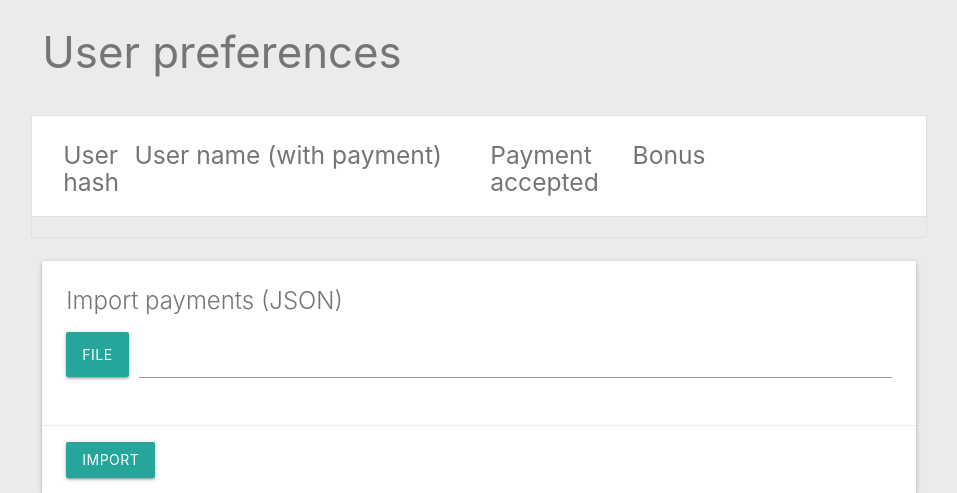
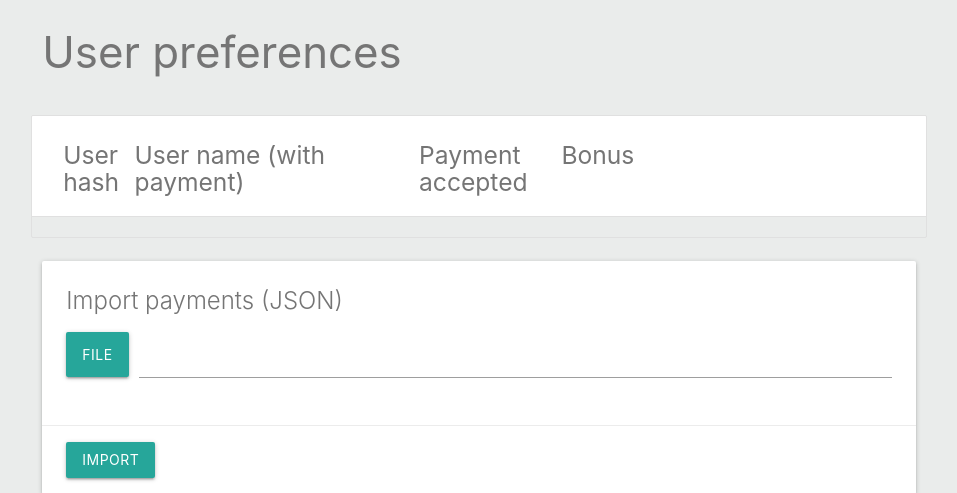
Before and after one commit to ksiuwr/zosia-site-v2016, a Django app: template app/src/conferences/templates/conferences/user_preferences_index.html in a window 1280 px wide. Shown: the part 70-563 px from the top of the page, without its empty margins (161-1118 px from the left). Run offline with Django 3.2, Linux system fonts and the light colour scheme; the template is opened without the code that fills it, so the values that code supplies are empty; some libraries are stand-ins or nearby versions.

Commit message:
Fix user preferences admin view

```diff
--- a/app/src/conferences/templates/conferences/user_preferences_index.html
+++ b/app/src/conferences/templates/conferences/user_preferences_index.html
@@ -14,30 +14,30 @@
 
     <ul class="collection with-header">
       <li class="collection-header row">
-        <div class="col l1 m1 s2">
+        <div class="col l1 m2 s12">
           <h5>{% trans "User hash" %}</h5>
         </div>
-        <div class="col l5 m5 s10">
+        <div class="col l4 m6 s12">
           <h5>{% trans "User name (with payment)" %}</h5>
         </div>
-        <div class="col l2 m2 s4">
+        <div class="col l2 m4 s12">
           <h5>{% trans "Payment accepted" %}</h5>
         </div>
-        <div class="col l4 m4 s8">
+        <div class="col l5 m12 s12">
           <h5>{% trans "Bonus" %}</h5>
         </div>
       </li>
       {% for object in objects %}
         <li class="collection-item row" style="padding-top: 20px">
-          <div class="col l1 m1 s2">
+          <div class="col l1 m2 s12">
             {{ object.user.hash }}
           </div>
-          <div class="col l5 m5 s10">
+          <div class="col l4 m6 s12">
             <a href="{% url 'user_preferences_edit' object.id %}" style="font-size: 16px">
               {{ object.user }} ({{ object.price }} PLN)
             </a>
           </div>
-          <div class="switch col l2 m2 s4" style="margin-bottom: 7px;">
+          <div class="switch col l2 m4 s12" style="margin-bottom: 7px;">
             <label>
               No
               <input type="checkbox" id="set-accepted-{{ object.id }}" {% if object.payment_accepted %}checked{% endif %}>
@@ -45,7 +45,7 @@
               Yes
             </label>
           </div>
-          <div id="set-bonus-{{ object.id }}" class="col l4 m4 s8 {% if not object.payment_accepted %}hide{% endif %}">
+          <div id="set-bonus-{{ object.id }}" class="col l5 m12 s12 {% if not object.payment_accepted %}hide{% endif %}">
             <div>Bonus: <span id="bonus-value-{{ object.id }}">{{ object.bonus_minutes }}</span> min</div>
             <div class="bonus-range" data-bonus="{{ object.bonus_minutes }}" data-id="{{ object.id }}" style="margin-bottom: 5px;"></div>
           </div>
```
